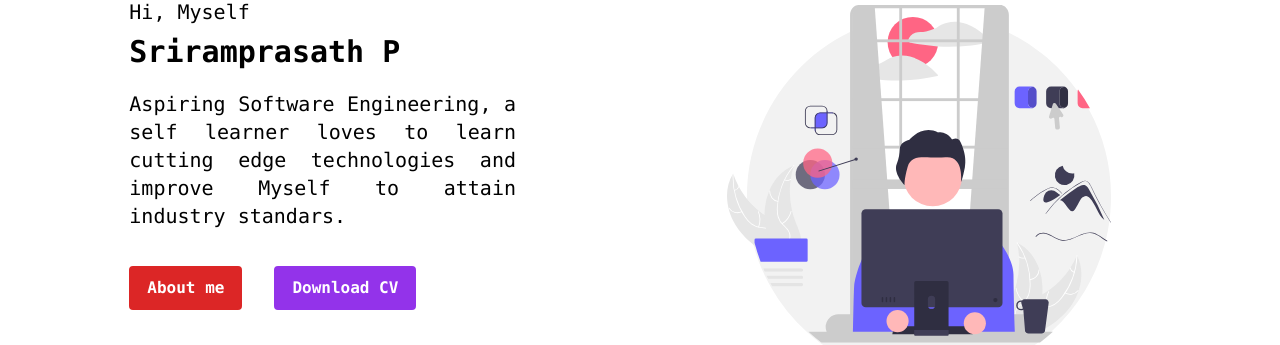
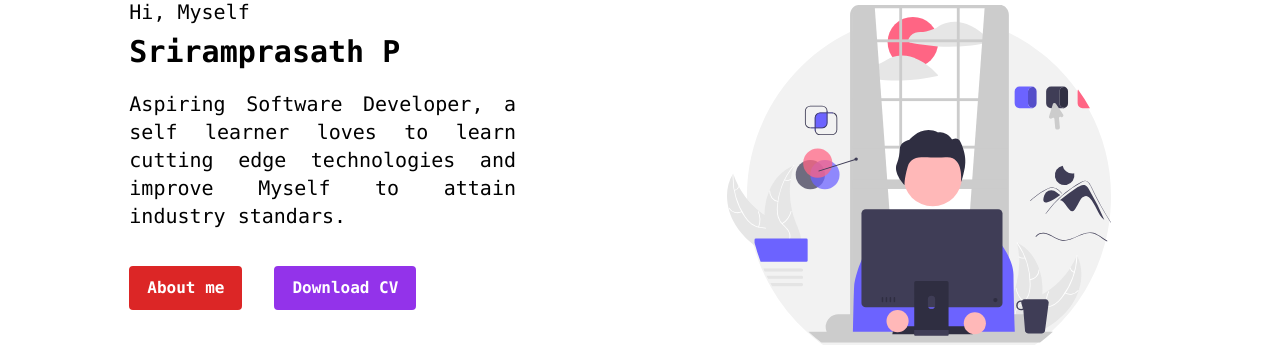
Before and after one commit to Sriramprasath04/Portfolio-v2, a React (Vite) app: page / in a window 1280 px wide. Shown: the part 268-613 px from the top of the page. Built offline with nearby package versions, Linux system fonts and the light colour scheme.

Commit message:
corrections made: ~ in landing page

```diff
--- a/index.html
+++ b/index.html
@@ -11,3 +11,4 @@
     <script type="module" src="/src/main.jsx"></script>
   </body>
 </html>
+!
--- a/src/components/Body.jsx
+++ b/src/components/Body.jsx
@@ -11,7 +11,7 @@ const Body = () => {
             <div className =" w-full md:order-1  l md:w-1/2 lg:w-2/5 h-1/2 flex flex-col items-center justify-between text-center md:justify-start md:items-start">
                 <p className ='text-xl '>Hi, Myself</p>
                 <h1 className ='text-2xl mt-2 lg:text-3xl font-extrabold'>Sriramprasath P</h1>
-                <p className='pt-5 px-5 md:px-0 md:w-10/12 lg:text-xl text-center md:text-justify'>Aspiring Software Engineering, a self learner loves to learn cutting edge technologies and improve Myself to attain industry standars.</p>
+                <p className='pt-5 px-5 md:px-0 md:w-10/12 lg:text-xl text-center md:text-justify'>Aspiring Software Developer, a self learner loves to learn cutting edge technologies and improve Myself to attain industry standars.</p>
                 <div className ="mt-9 flex gap-8">
                     <AnchorLink href="#about" className="cursor-pointer rounded text-white hover:text-black font-semibold px-4 py-2 border-2  border-red-600 hover:bg-white bg-red-600" >About me</AnchorLink>
                     <a href={Sriramprasath} download={`Sriramprasath`} className="cursor-pointer rounded text-white hover:text-black font-semibold px-4 py-2 border-2  border-purple-600 hover:bg-white bg-purple-600">Download CV</a>
```
